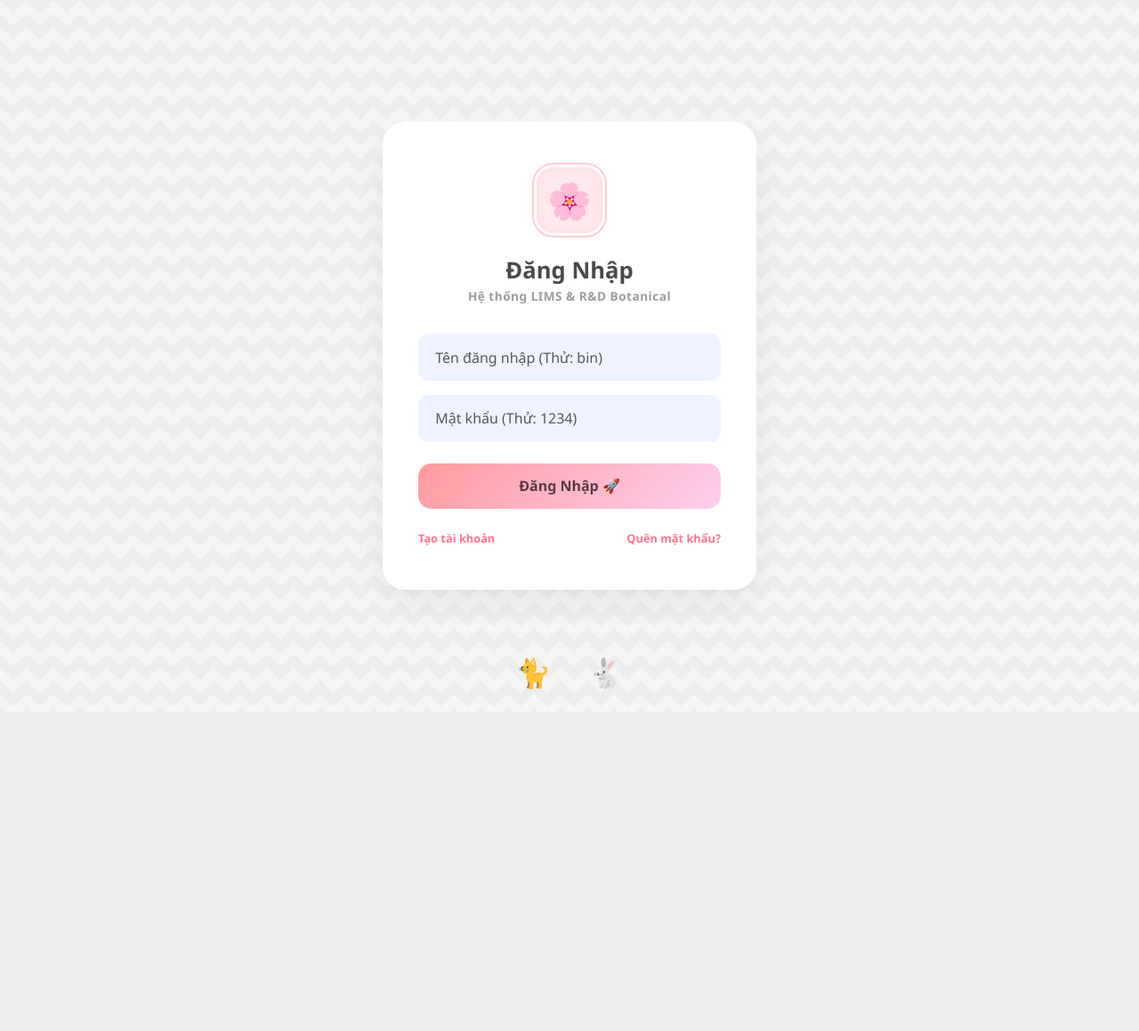
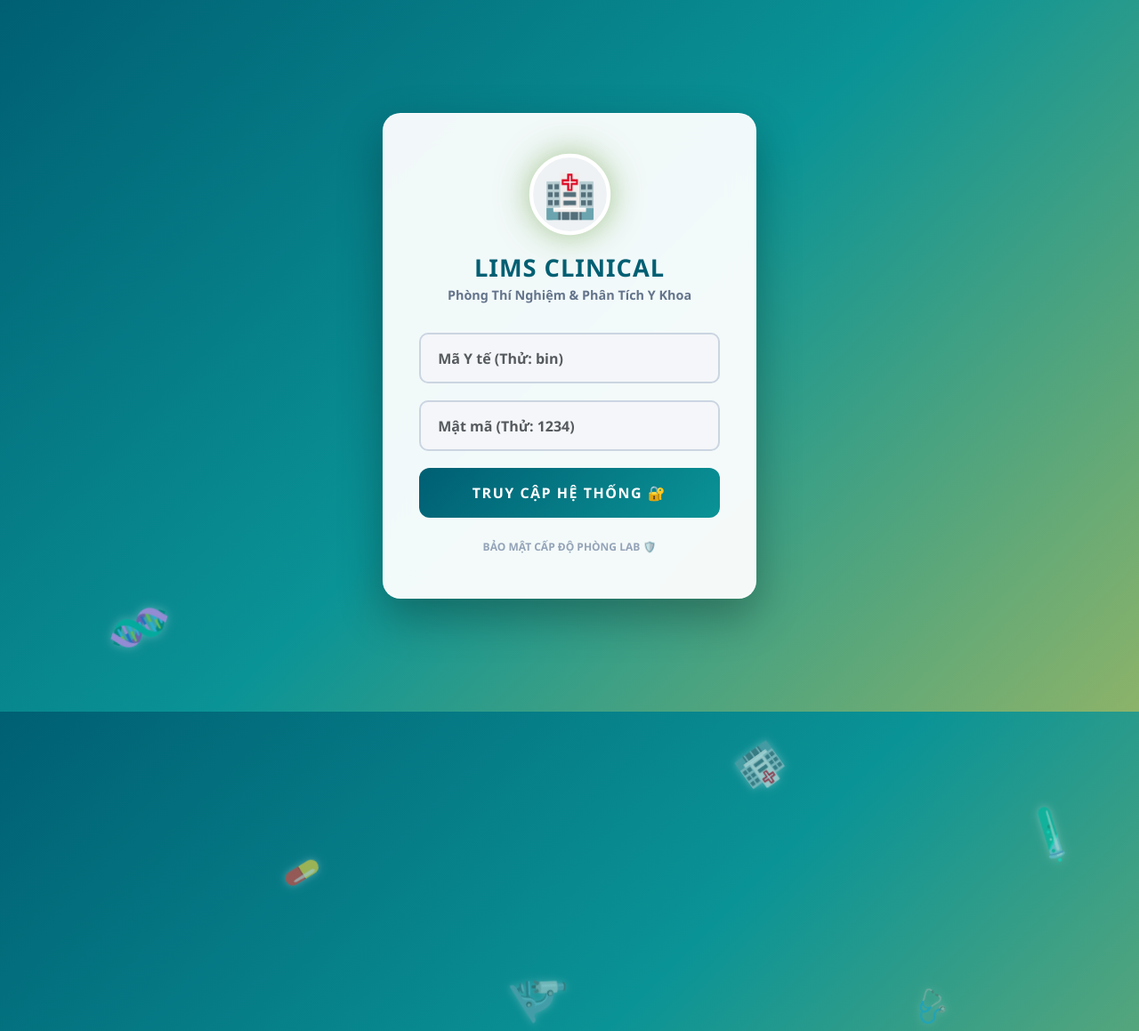
Before and after one commit to cp20063010-sudo/breast-cancer-svm-api, a FastAPI app: page /login in a window 1280 px wide. Shown: the whole page at 89% size. Before the commit the page ends 775 px from the top, so only its background shows below. Run offline with FastAPI, Linux system fonts and the light colour scheme; parts of the project's set-up code (start-up, migrations or seed data) failed here and were passed over.

Commit message:
Update login page title and styles

```diff
--- a/app/templates/login.html
+++ b/app/templates/login.html
@@ -3,131 +3,125 @@
 <head>
     <meta charset="UTF-8">
     <meta name="viewport" content="width=device-width, initial-scale=1.0">
-    <title>Đăng Nhập - LIMS & R&D Botanical</title>
+    <title>Cổng Truy Cập Y Khoa - LIMS</title>
     <link href="https://cdn.jsdelivr.net/npm/bootstrap@5.3.0/dist/css/bootstrap.min.css" rel="stylesheet">
     <style>
+        /* Không gian nền Y tế */
         body {
-            height: 100vh;
-            margin: 0;
-            display: flex;
-            align-items: center;
-            justify-content: center;
-            /* Họa tiết Zigzag nền */
-            background-color: #f6f5f5;
-            background-image: linear-gradient(135deg, rgba(230,230,230,0.5) 25%, transparent 25%),
-                              linear-gradient(225deg, rgba(230,230,230,0.5) 25%, transparent 25%),
-                              linear-gradient(45deg, rgba(230,230,230,0.5) 25%, transparent 25%),
-                              linear-gradient(315deg, rgba(230,230,230,0.5) 25%, #f6f5f5 25%);
-            background-position: 15px 0, 15px 0, 0 0, 0 0;
-            background-size: 30px 30px;
+            margin: 0; height: 100vh; display: flex; align-items: center; justify-content: center;
+            background: linear-gradient(135deg, #005f73 0%, #0a9396 50%, #8cb369 100%);
             font-family: 'Segoe UI', Tahoma, Geneva, Verdana, sans-serif;
-            position: relative;
+            overflow: hidden; position: relative;
         }
 
+        /* Hiệu ứng Icon bay */
+        .floating-icon {
+            position: absolute; font-size: 2rem; opacity: 0.3;
+            animation: floatUp linear infinite; user-select: none; pointer-events: none;
+            text-shadow: 0 0 10px rgba(255,255,255,0.5);
+        }
+        @keyframes floatUp {
+            0% { transform: translateY(110vh) rotate(0deg) scale(0.8); opacity: 0; }
+            20% { opacity: 0.6; }
+            80% { opacity: 0.6; }
+            100% { transform: translateY(-20vh) rotate(360deg) scale(1.3); opacity: 0; }
+        }
+        .icon-1 { left: 10%; animation-duration: 12s; font-size: 2.8rem; }
+        .icon-2 { left: 25%; animation-duration: 16s; animation-delay: 2s; font-size: 2rem; }
+        .icon-3 { left: 45%; animation-duration: 10s; animation-delay: 5s; font-size: 3.5rem; }
+        .icon-4 { left: 65%; animation-duration: 14s; animation-delay: 1s; font-size: 2.5rem; }
+        .icon-5 { left: 80%; animation-duration: 18s; animation-delay: 4s; font-size: 2.2rem; }
+        .icon-6 { left: 90%; animation-duration: 11s; animation-delay: 3s; font-size: 3rem; }
+
+        /* Khung Đăng Nhập */
         .login-card {
-            background: white;
-            border-radius: 25px;
-            padding: 3rem 2.5rem;
-            width: 100%;
-            max-width: 420px;
-            box-shadow: 0 15px 35px rgba(0,0,0,0.06);
-            text-align: center;
-            z-index: 10;
+            background: rgba(255, 255, 255, 0.95); backdrop-filter: blur(15px);
+            border-radius: 20px; padding: 3rem 2.5rem; width: 100%; max-width: 420px;
+            box-shadow: 0 20px 50px rgba(0,0,0,0.3); text-align: center; z-index: 10;
+            border: 1px solid rgba(255, 255, 255, 0.6);
+            animation: popIn 0.8s cubic-bezier(0.16, 1, 0.3, 1);
+        }
+        @keyframes popIn { 0% { opacity: 0; transform: scale(0.8) translateY(30px); } 100% { opacity: 1; transform: scale(1) translateY(0); } }
+
+        /* Logo rung đập */
+        .logo-box {
+            width: 85px; height: 85px; background: #eef2f5; border-radius: 50%;
+            display: flex; align-items: center; justify-content: center;
+            margin: 0 auto 1.5rem auto; font-size: 2.8rem; border: 4px solid white;
+            animation: pulseHeartbeat 2s infinite alternate;
+        }
+        @keyframes pulseHeartbeat {
+            0% { box-shadow: 0 0 10px rgba(10, 147, 150, 0.3); transform: scale(1); }
+            100% { box-shadow: 0 0 35px rgba(140, 179, 105, 0.8); transform: scale(1.08); }
         }
 
-        .logo-box {
-            width: 80px;
-            height: 80px;
-            background: #ffe8ee;
-            border-radius: 22px;
-            display: flex;
-            align-items: center;
-            justify-content: center;
-            margin: 0 auto 1.5rem auto;
-            font-size: 2.5rem;
-            box-shadow: inset 0 0 10px rgba(255,182,193,0.3);
-            border: 3px solid white;
-            outline: 2px solid #ffccd5;
+        .title { color: #005f73; font-weight: 900; margin-bottom: 0.2rem; font-size: 1.7rem; letter-spacing: 1px; }
+        .subtitle { color: #64748b; font-size: 0.9rem; font-weight: 700; margin-bottom: 2rem; }
+
+        /* Form nhập liệu */
+        .form-control {
+            background-color: #f4f6f9; border: 2px solid #cbd5e1; border-radius: 10px;
+            padding: 0.9rem 1.2rem; margin-bottom: 1.2rem; color: #2b2b2b; font-weight: 700; transition: 0.3s;
         }
+        .form-control:focus { background-color: white; border-color: #0a9396; box-shadow: 0 0 0 4px rgba(10, 147, 150, 0.15); }
 
-        .title { color: #4a4a4a; font-weight: 800; margin-bottom: 0.2rem; font-size: 1.6rem; }
-        .subtitle { color: #9c9c9c; font-size: 0.85rem; font-weight: 600; margin-bottom: 2rem; letter-spacing: 0.5px; }
+        /* Nút bấm luồng sáng */
+        .btn-login {
+            background: linear-gradient(135deg, #005f73 0%, #0a9396 100%);
+            border: none; border-radius: 12px; color: white; font-weight: 900;
+            padding: 1rem; width: 100%; letter-spacing: 1.5px; transition: 0.3s;
+            position: relative; overflow: hidden;
+        }
+        .btn-login:hover { transform: translateY(-3px); box-shadow: 0 10px 25px rgba(10, 147, 150, 0.5); color: white; }
+        .btn-login::after {
+            content: ''; position: absolute; top: 0; left: -100%; width: 50%; height: 100%;
+            background: linear-gradient(to right, transparent, rgba(255,255,255,0.4), transparent);
+            transform: skewX(-25deg); animation: sweepLight 3s infinite;
+        }
+        @keyframes sweepLight { 0% { left: -100%; } 20% { left: 200%; } 100% { left: 200%; } }
 
-        .form-control {
-            background-color: #eef3ff;
-            border: none;
-            border-radius: 12px;
-            padding: 0.9rem 1.2rem;
-            margin-bottom: 1rem;
-            color: #4a4a4a;
-            font-weight: 500;
-        }
-        .form-control:focus {
-            background-color: #e4ebfa;
-            box-shadow: none;
-        }
-
-        .btn-login {
-            background: linear-gradient(135deg, #ff9a9e 0%, #fecfef 100%);
-            border: none;
-            border-radius: 15px;
-            color: #5a3c42;
-            font-weight: 700;
-            padding: 0.85rem;
-            width: 100%;
-            margin-top: 0.5rem;
-            transition: opacity 0.2s;
-        }
-        .btn-login:hover { opacity: 0.9; color: #5a3c42; }
-
-        .footer-links {
-            display: flex;
-            justify-content: space-between;
-            margin-top: 1.5rem;
-            font-size: 0.8rem;
-            font-weight: 700;
-        }
-        .footer-links a { text-decoration: none; color: #ff758c; }
-
-        .decorations {
-            position: absolute;
-            bottom: 20px;
-            width: 100%;
-            text-align: center;
-            font-size: 2rem;
-            opacity: 0.8;
-            pointer-events: none;
-        }
+        .hospital-footer { margin-top: 1.5rem; font-size: 0.75rem; color: #94a3b8; font-weight: 700; text-transform: uppercase; }
     </style>
 </head>
 <body>
 
+    <div class="floating-icon icon-1">🧬</div>
+    <div class="floating-icon icon-2">💊</div>
+    <div class="floating-icon icon-3">🔬</div>
+    <div class="floating-icon icon-4">🏥</div>
+    <div class="floating-icon icon-5">🩺</div>
+    <div class="floating-icon icon-6">🧪</div>
+
     <div class="login-card">
-        <div class="logo-box">🌸</div>
-        <h2 class="title">Đăng Nhập</h2>
-        <div class="subtitle">Hệ thống LIMS & R&D Botanical</div>
+        <div class="logo-box">🏥</div>
+        <h2 class="title">LIMS CLINICAL</h2>
+        <div class="subtitle">Phòng Thí Nghiệm & Phân Tích Y Khoa</div>
 
+        <!-- Khung báo lỗi từ Server -->
         {% if error == 1 %}
-        <div class="alert alert-danger" style="border-radius: 10px; font-size: 0.85rem; padding: 0.5rem;">
-            Sai tài khoản hoặc mật khẩu!
+        <div class="alert alert-danger fw-bold" style="border-radius: 10px; font-size: 0.85rem; padding: 0.7rem; box-shadow: 0 4px 10px rgba(220,53,69,0.2);">
+            ⚠️ Mã định danh hoặc mật mã không hợp lệ!
         </div>
         {% endif %}
 
-        <form action="/login" method="POST">
-            <input type="text" name="username" class="form-control" placeholder="Tên đăng nhập (Thử: bin)" required>
-            <input type="password" name="password" class="form-control" placeholder="Mật khẩu (Thử: 1234)" required>
-            <button type="submit" class="btn btn-login">Đăng Nhập 🚀</button>
+        <!-- Form gửi trực tiếp về máy chủ (Sử dụng action POST truyền thống) -->
+        <form action="/login" method="POST" onsubmit="showLoading()">
+            <input type="text" name="username" class="form-control" placeholder="Mã Y tế (Thử: bin)" required>
+            <input type="password" name="password" class="form-control" placeholder="Mật mã (Thử: 1234)" required>
+            <button type="submit" id="loginBtn" class="btn btn-login">TRUY CẬP HỆ THỐNG 🔐</button>
         </form>
 
-        <div class="footer-links">
-            <a href="#">Tạo tài khoản</a>
-            <a href="#">Quên mật khẩu?</a>
-        </div>
+        <div class="hospital-footer">Bảo mật cấp độ phòng Lab 🛡️</div>
     </div>
 
-    <div class="decorations">
-        🐈 &nbsp;&nbsp;&nbsp; 🐇
-    </div>
-
+    <!-- Script tạo hiệu ứng Loading để người dùng biết máy chủ đang phản hồi -->
+    <script>
+        function showLoading() {
+            const btn = document.getElementById('loginBtn');
+            btn.innerHTML = "ĐANG VÀO HỆ THỐNG... 🚀";
+            btn.style.opacity = "0.8";
+            btn.style.pointerEvents = "none"; // Khóa nút không cho bấm 2 lần
+        }
+    </script>
 </body>
 </html>
```
